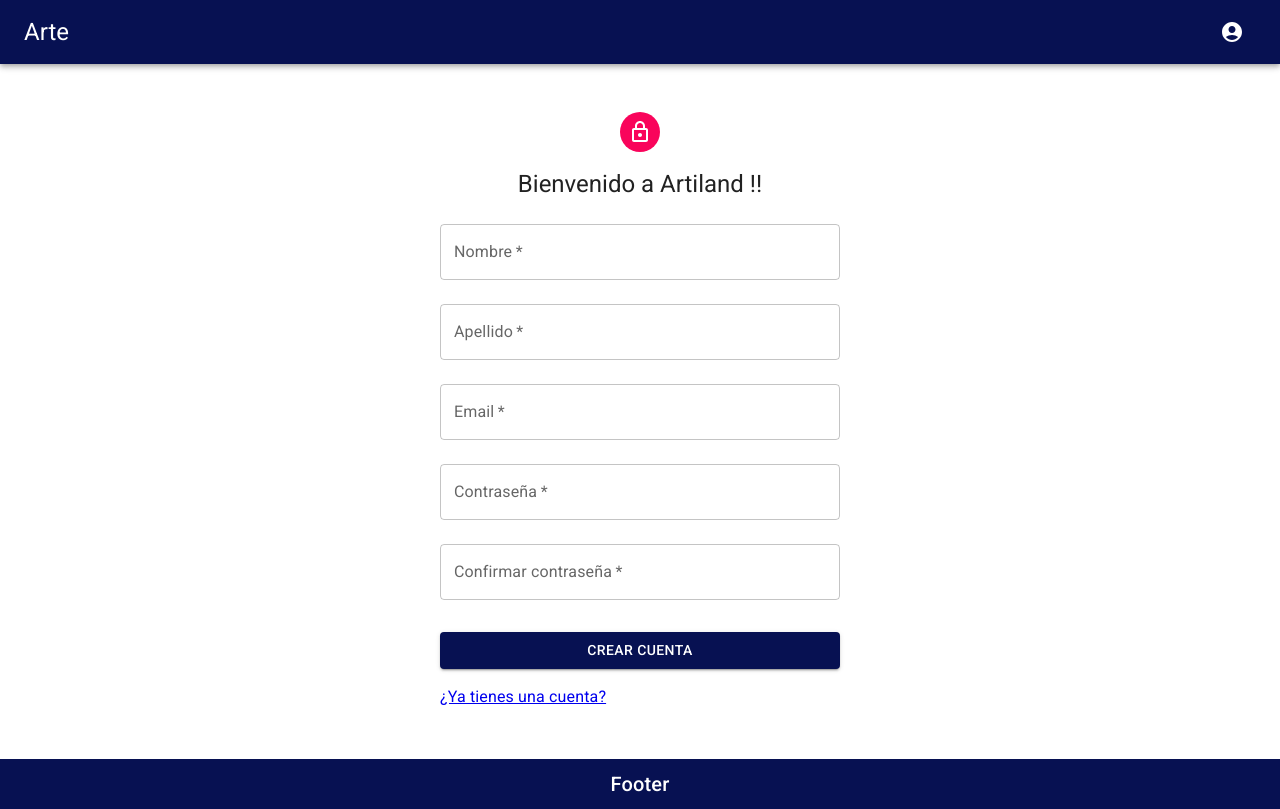
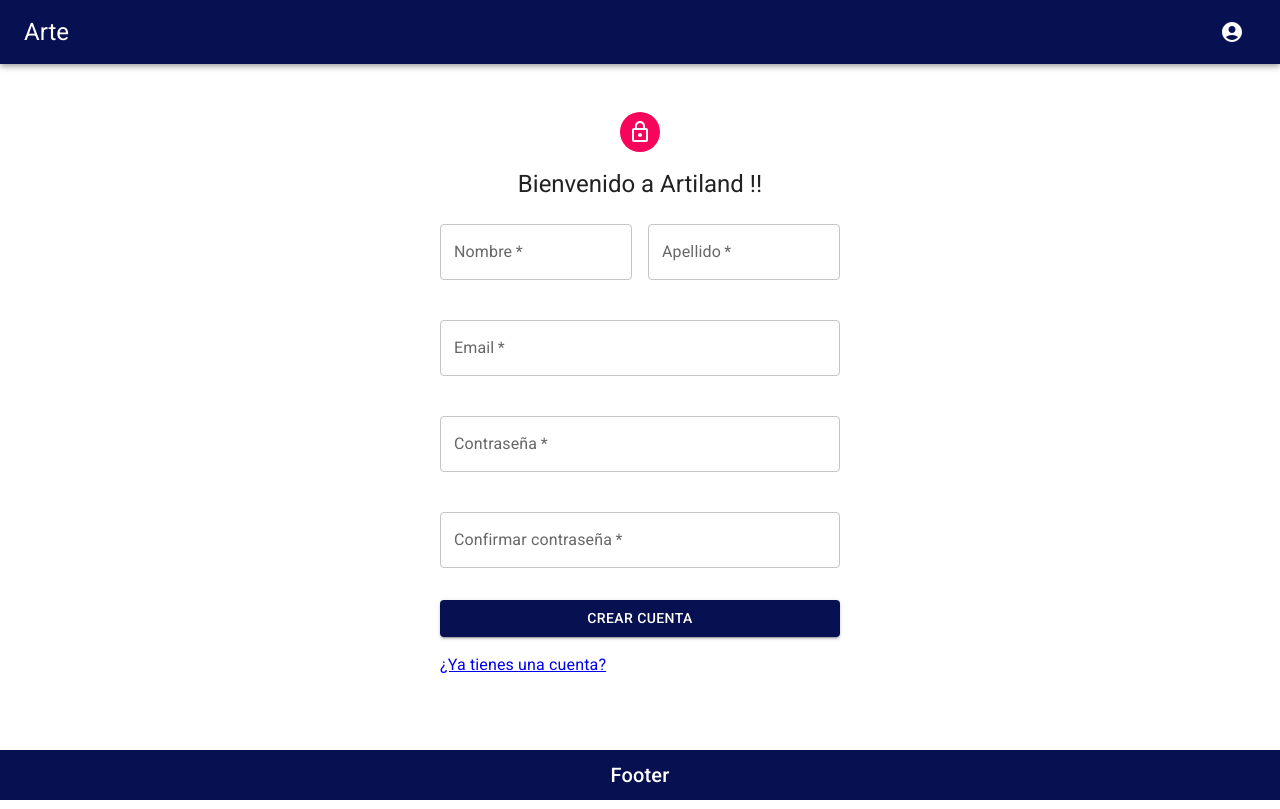
Before and after one commit to guidoFortunato/landing-arte, a React (Vite) app: page /auth/register in a window 1280 px wide. Built offline with nearby package versions, Linux system fonts and the light colour scheme.

Commit message:
mejoro register

```diff
--- a/src/auth/pages/Register.jsx
+++ b/src/auth/pages/Register.jsx
@@ -2,21 +2,20 @@ import { Box, Button, Grid, Typography } from "@mui/material";
 import { Link } from "react-router-dom";
 import { AuthLayout } from "../layouts";
 
-import { styled } from '@mui/material/styles';
-import TextField from '@mui/material/TextField';
+import { styled } from "@mui/material/styles";
+import TextField from "@mui/material/TextField";
 
 const CssTextField = styled(TextField)({
-  '& label.Mui-focused': {
-    color: '#1976d2',
+  "& label.Mui-focused": {
+    color: "#1976d2",
   },
 
-  '& .MuiOutlinedInput-root': {
-
-    '&:hover fieldset': {
-      borderColor: '#1976d2',
+  "& .MuiOutlinedInput-root": {
+    "&:hover fieldset": {
+      borderColor: "#1976d2",
     },
-    '&.Mui-focused fieldset': {
-      borderColor: '#1976d2',
+    "&.Mui-focused fieldset": {
+      borderColor: "#1976d2",
     },
   },
 });
@@ -29,7 +28,9 @@ export const Register = () => {
 
   return (
     <AuthLayout>
-      <Box component="form" sx={{ mt: 1 }} onSubmit={ handleSubmit } >
+      <Box component="form" sx={{ mt: 1 }} onSubmit={handleSubmit}>
+        <Grid container spacing={2}>
+          <Grid item xs={12} sm={6}>
             <CssTextField
               margin="normal"
               required
@@ -41,6 +42,8 @@ export const Register = () => {
               // color="secondary.dark"
               // autoFocus
             />
+          </Grid>
+          <Grid item xs={12} sm={6}>
             <CssTextField
               margin="normal"
               required
@@ -51,6 +54,8 @@ export const Register = () => {
               autoComplete="lastname"
               // autoFocus
             />
+          </Grid>
+          <Grid item xs={12}>
             <CssTextField
               margin="normal"
               required
@@ -61,6 +66,8 @@ export const Register = () => {
               autoComplete="email"
               // autoFocus
             />
+          </Grid>
+          <Grid item xs={12}>
             <CssTextField
               margin="normal"
               required
@@ -71,6 +78,8 @@ export const Register = () => {
               id="password"
               autoComplete="current-password"
             />
+          </Grid>
+          <Grid item xs={12}>
             <CssTextField
               margin="normal"
               required
@@ -81,7 +90,14 @@ export const Register = () => {
               id="confirmPassword"
               autoComplete="current-password"
             />
-      <Button type="submit" fullWidth variant="contained" sx={{ mt: 3, mb: 2 }}>
+          </Grid>
+        </Grid>
+        <Button
+          type="submit"
+          fullWidth
+          variant="contained"
+          sx={{ mt: 3, mb: 2 }}
+        >
           Crear cuenta
         </Button>
         <Grid container>
```
Also changed, not shown: src/auth/pages/Login2.jsx (deleted). Lines whose indentation alone changed are shown as unchanged.
